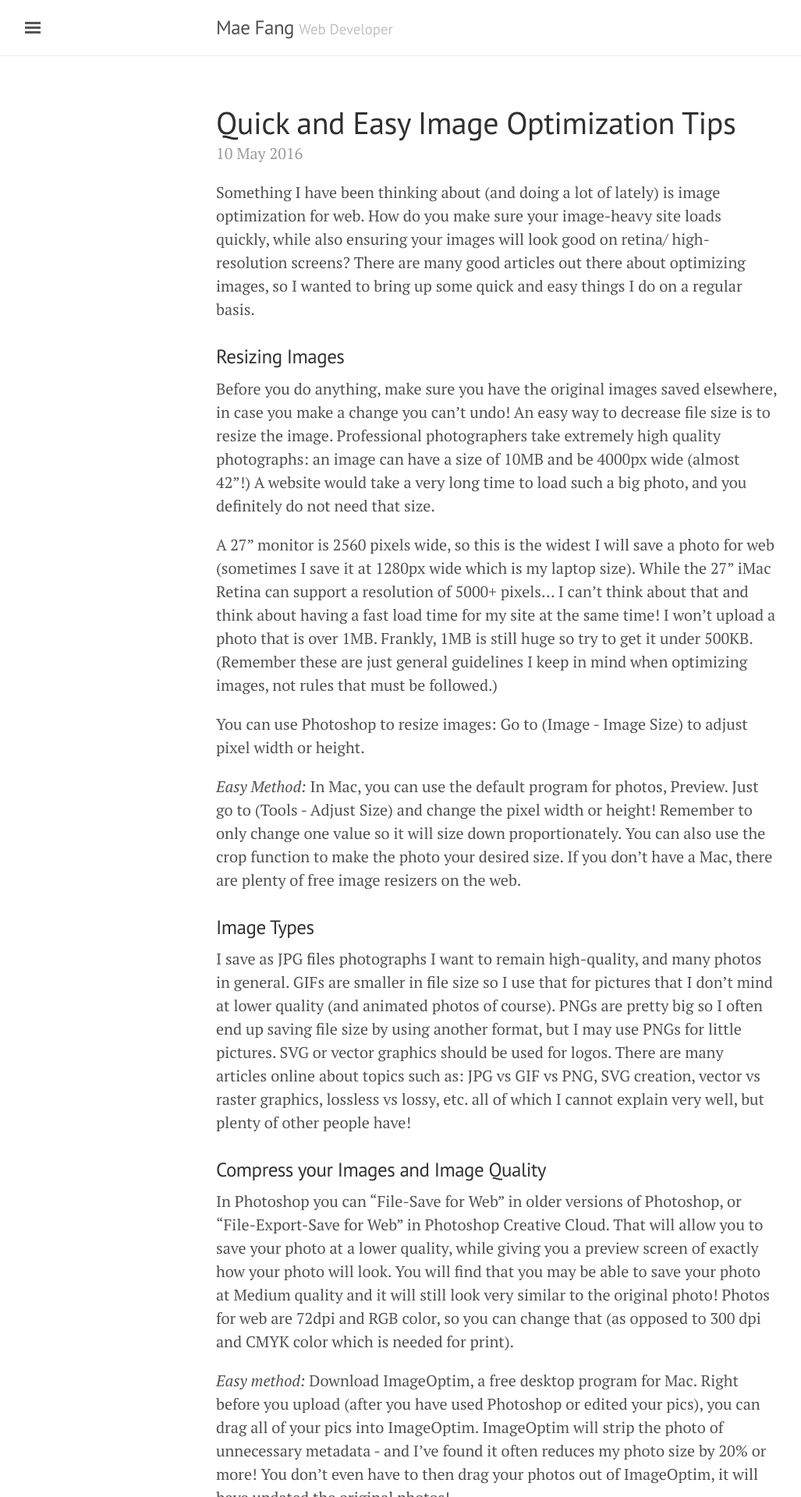
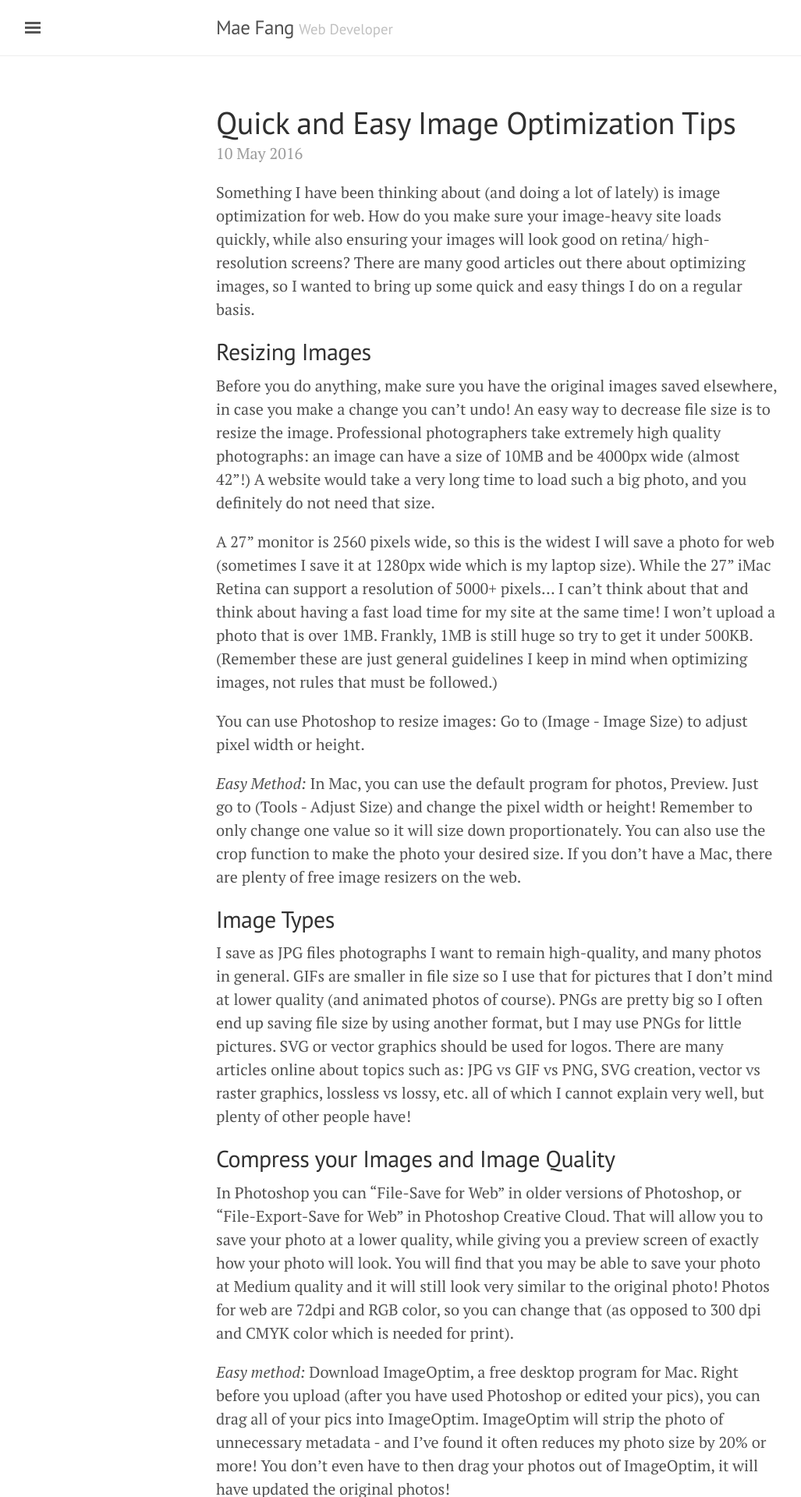
Before and after one commit to mmmfang/blog, a Jekyll site: the page built from _posts/2016-5-10-image-optimization-tips.md, in a window 1280 px wide. Shown: the top 1920 px of the page at 78% size, without its empty margins (3-1030 px from the left). Built offline with Jekyll 4.4.1, drawn with Linux system fonts in a browser that asks for light colours.

Commit message:
added h2 elements

```diff
--- a/_posts/2016-5-10-image-optimization-tips.md
+++ b/_posts/2016-5-10-image-optimization-tips.md
@@ -5,7 +5,7 @@ title: Quick and Easy Image Optimization Tips
 
 Something I have been thinking about (and doing a lot of lately) is image optimization for web. How do you make sure your image-heavy site loads quickly, while also ensuring your images will look good on retina/ high-resolution screens? There are many good articles out there about optimizing images, so I wanted to bring up some quick and easy things I do on a regular basis.
 
-### Resizing Images
+## Resizing Images
 
 Before you do anything, make sure you have the original images saved elsewhere, in case you make a change you can't undo! An easy way to decrease file size is to resize the image. Professional photographers take extremely high quality photographs: an image can have a size of 10MB and be 4000px wide (almost 42"!) A website would take a very long time to load such a big photo, and you definitely do not need that size.
 
@@ -15,11 +15,11 @@ You can use Photoshop to resize images: Go to (Image - Image Size) to adjust pix
 
 *Easy Method:* In Mac, you can use the default program for photos, Preview. Just go to (Tools - Adjust Size) and change the pixel width or height! Remember to only change one value so it will size down proportionately. You can also use the crop function to make the photo your desired size. If you don't have a Mac, there are plenty of free image resizers on the web.
 
-### Image Types
+## Image Types
 
 I save as JPG files photographs I want to remain high-quality, and many photos in general. GIFs are smaller in file size so I use that for pictures that I don't mind at lower quality (and animated photos of course). PNGs are pretty big so I often end up saving file size by using another format, but I may use PNGs for little pictures. SVG or vector graphics should be used for logos. There are many articles online about topics such as: JPG vs GIF vs PNG, SVG creation, vector vs raster graphics, lossless vs lossy, etc. all of which I cannot explain very well, but plenty of other people have!
 
-### Compress your Images and Image Quality
+## Compress your Images and Image Quality
 
 In Photoshop you can "File-Save for Web" in older versions of Photoshop, or "File-Export-Save for Web" in Photoshop Creative Cloud. That will allow you to save your photo at a lower quality, while giving you a preview screen of exactly how your photo will look. You will find that you may be able to save your photo at Medium quality and it will still look very similar to the original photo! Photos for web are 72dpi and RGB color, so you can change that (as opposed to 300 dpi and CMYK color which is needed for print).
 
@@ -27,7 +27,7 @@ In Photoshop you can "File-Save for Web" in older versions of Photoshop, or "Fil
 
 If you don't have Photoshop, there are free image editing alternatives like PicMonkey and GIMP.
 
-### Other
+## Other
 
 Other suggestions include serving up different sizes of the same image using CSS, Javascript or in your HTML image tags. Or perhaps serving your assets on a content delivery network (CDN) not on your own site.
 
```
